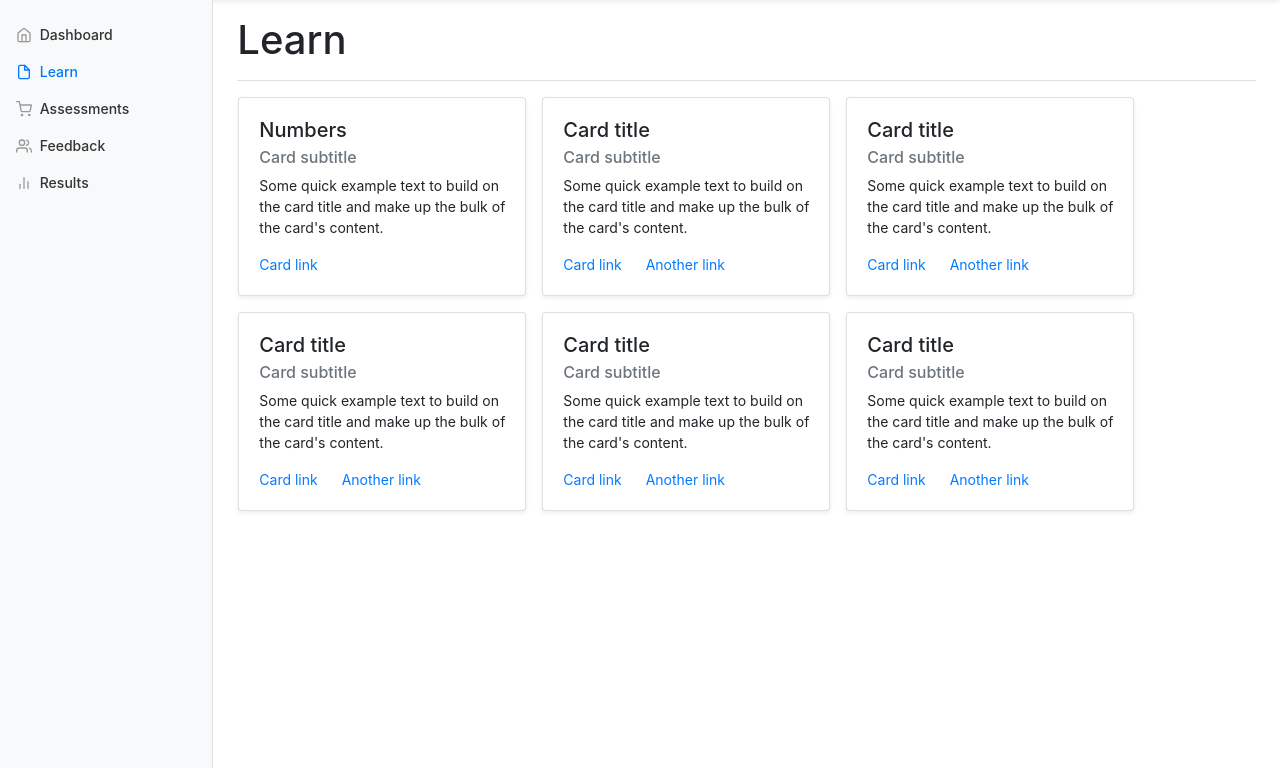
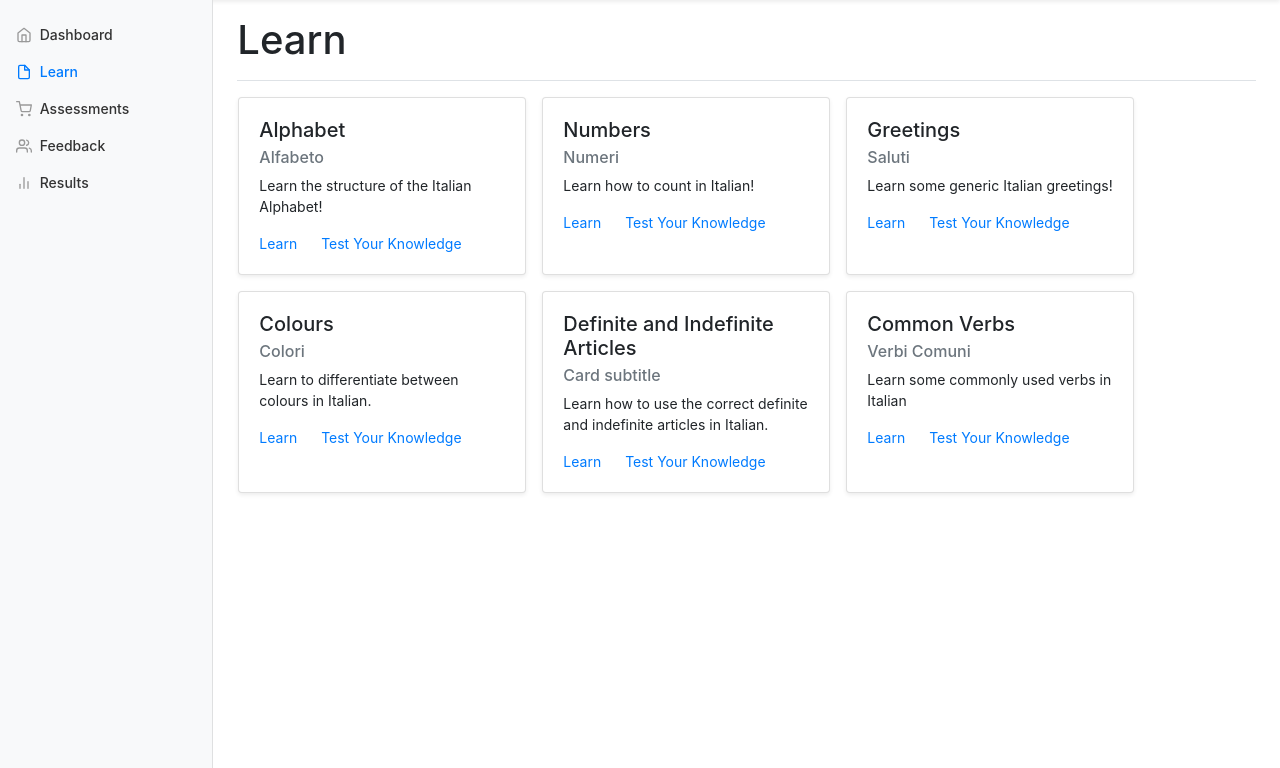
Before and after one commit to aaronnorrish/Agile-Project, a Flask app: page /learn in a window 1280 px wide. Shown: the part 56-824 px from the top of the page. Run offline with Flask 2, Linux system fonts and the light colour scheme; the visitor is signed in with stand-in values (Sample User, id 1).

```diff
--- a/learn_italian_flask/routes.py
+++ b/learn_italian_flask/routes.py
@@ -58,3 +58,8 @@ def dashboard():
 @login_required
 def learn():
     return render_template('learn.html', title="Learn")
+
+@app.route('/alphabet')
+@login_required
+def alphabet():
+    return render_template('alphabet.html', title="Alphabet")
--- a/learn_italian_flask/templates/learn.html
+++ b/learn_italian_flask/templates/learn.html
@@ -126,56 +126,56 @@ body {
 <div class="row">
   <div class="card shadow-sm" style="width: 18rem;">
     <div class="card-body">
-        <h5 class="card-title">Numbers</h5>
-        <h6 class="card-subtitle mb-2 text-muted">Card subtitle</h6>
-        <p class="card-text">Some quick example text to build on the card title and make up the bulk of the card's content.</p>
-        <a href="/numbers.html" class="card-link">Card link</a>
-        <!-- <a href="/numbers.html" class="btn btn-primary">Card link</a> -->
+      <h5 class="card-title">Alphabet</h5>
+      <h6 class="card-subtitle mb-2 text-muted">Alfabeto</h6>
+      <p class="card-text">Learn the structure of the Italian Alphabet!</p>
+      <a href="{{ url_for('alphabet')}}" class="card-link">Learn</a>
+      <a href="#" class="card-link">Test Your Knowledge</a>
       </div>
   </div>
       <div class="card shadow-sm" style="width: 18rem;">
           <div class="card-body">
-        <h5 class="card-title">Card title</h5>
-        <h6 class="card-subtitle mb-2 text-muted">Card subtitle</h6>
-        <p class="card-text">Some quick example text to build on the card title and make up the bulk of the card's content.</p>
-        <a href="#" class="card-link">Card link</a>
-        <a href="#" class="card-link">Another link</a>
+          <h5 class="card-title">Numbers</h5>
+          <h6 class="card-subtitle mb-2 text-muted">Numeri</h6>
+          <p class="card-text">Learn how to count in Italian!</p>
+          <a href="/numbers.html" class="card-link">Learn</a>
+          <a href="#" class="card-link">Test Your Knowledge</a>
           </div>
       </div>
       <div class="card shadow-sm" style="width: 18rem;">
           <div class="card-body">
-        <h5 class="card-title">Card title</h5>
-        <h6 class="card-subtitle mb-2 text-muted">Card subtitle</h6>
-        <p class="card-text">Some quick example text to build on the card title and make up the bulk of the card's content.</p>
-        <a href="#" class="card-link">Card link</a>
-        <a href="#" class="card-link">Another link</a>
+          <h5 class="card-title">Greetings</h5>
+          <h6 class="card-subtitle mb-2 text-muted">Saluti</h6>
+          <p class="card-text">Learn some generic Italian greetings!</p>
+          <a href="/greetings.html" class="card-link">Learn</a>
+          <a href="#" class="card-link">Test Your Knowledge</a>
           </div>
       </div>
       <div class="card shadow-sm" style="width: 18rem;">
           <div class="card-body">
-        <h5 class="card-title">Card title</h5>
-        <h6 class="card-subtitle mb-2 text-muted">Card subtitle</h6>
-        <p class="card-text">Some quick example text to build on the card title and make up the bulk of the card's content.</p>
-        <a href="#" class="card-link">Card link</a>
-        <a href="#" class="card-link">Another link</a>
+          <h5 class="card-title">Colours</h5>
+          <h6 class="card-subtitle mb-2 text-muted">Colori</h6>
+          <p class="card-text">Learn to differentiate between colours in Italian.</p>
+          <a href="/colours.html" class="card-link">Learn</a>
+          <a href="#" class="card-link">Test Your Knowledge</a>
           </div>
       </div>
       <div class="card shadow-sm" style="width: 18rem;">
           <div class="card-body">
-        <h5 class="card-title">Card title</h5>
+          <h5 class="card-title">Definite and Indefinite Articles</h5>
           <h6 class="card-subtitle mb-2 text-muted">Card subtitle</h6>
-        <p class="card-text">Some quick example text to build on the card title and make up the bulk of the card's content.</p>
-        <a href="#" class="card-link">Card link</a>
-        <a href="#" class="card-link">Another link</a>
+          <p class="card-text">Learn how to use the correct definite and indefinite articles in Italian.</p>
+          <a href="/articles.html" class="card-link">Learn</a>
+          <a href="#" class="card-link">Test Your Knowledge</a>
           </div>
       </div>
       <div class="card shadow-sm" style="width: 18rem;">
           <div class="card-body">
-        <h5 class="card-title">Card title</h5>
-        <h6 class="card-subtitle mb-2 text-muted">Card subtitle</h6>
-        <p class="card-text">Some quick example text to build on the card title and make up the bulk of the card's content.</p>
-        <a href="#" class="card-link">Card link</a>
-        <a href="#" class="card-link">Another link</a>
+          <h5 class="card-title">Common Verbs</h5>
+          <h6 class="card-subtitle mb-2 text-muted">Verbi Comuni</h6>
+          <p class="card-text">Learn some commonly used verbs in Italian</p>
+          <a href="/verbs.html" class="card-link">Learn</a>
+          <a href="#" class="card-link">Test Your Knowledge</a>
         </div>
     </div>
 </div>
```
Lines whose indentation alone changed are shown as unchanged.
